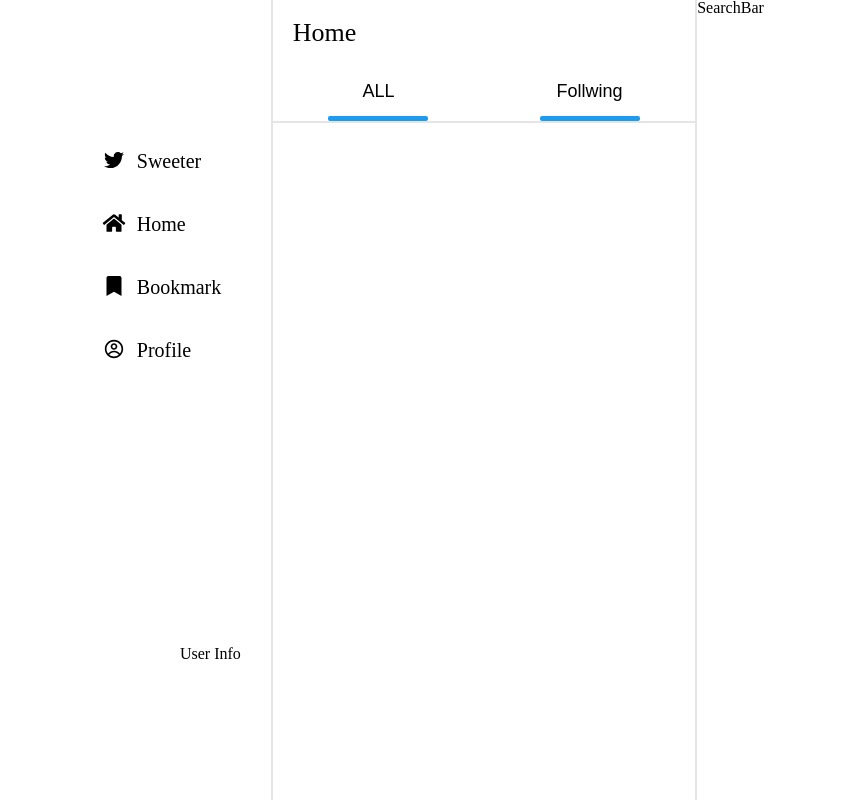
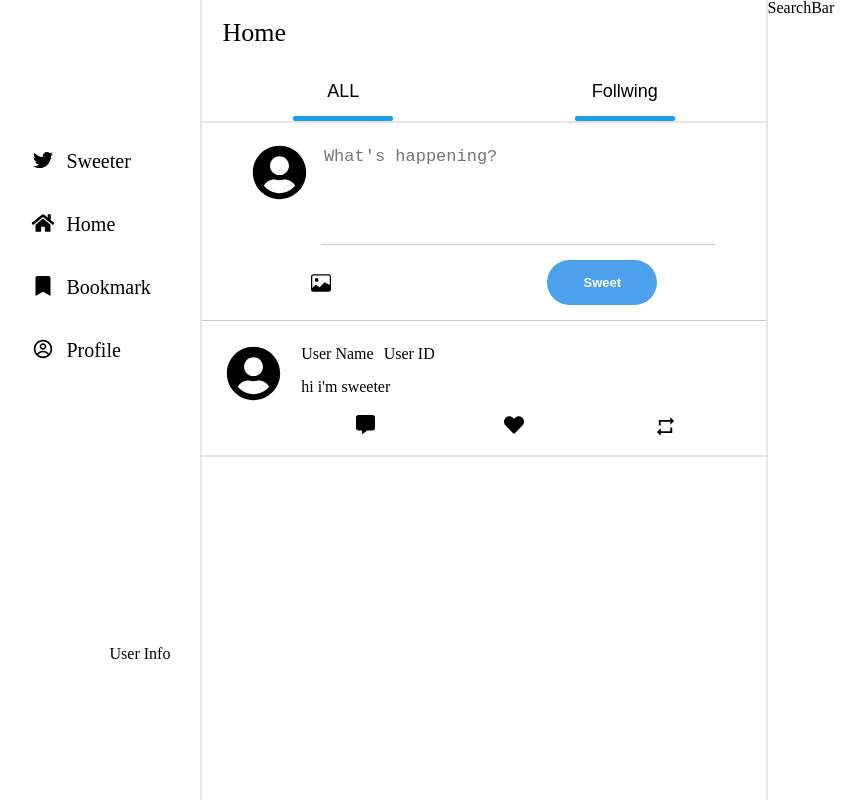
Before and after one commit to Vegeterian-LEE/Sweetter_FE, a React (Create React App) app: page / in a window 1280 px wide. Shown: the whole page, without its empty margins (156-1022 px from the left). Built offline with nearby package versions, Linux system fonts and the light colour scheme.

Commit message:
Design: Post Components 추가

```diff
--- a/src/components/Layout/PostLayout.jsx
+++ b/src/components/Layout/PostLayout.jsx
@@ -2,11 +2,15 @@ import React from "react";
 import styled from "styled-components";
 
 import PostLayoutNavbar from "./PostLayoutNavbar";
+import SweetPosting from "../SweetPosting";
+import Post from "../Post";
 
 const PostLayout = () => {
   return (
     <PostLayoutContainer>
       <PostLayoutNavbar></PostLayoutNavbar>
+      <SweetPosting></SweetPosting>
+      <Post></Post>
     </PostLayoutContainer>
   );
 };
--- a/src/components/Layout/PostLayoutNavbar.jsx
+++ b/src/components/Layout/PostLayoutNavbar.jsx
@@ -22,7 +22,9 @@ const PostLayoutNavbar = () => {
 };
 
 const NavBar = styled.div`
-  width: 33vw;
+  position: fixed;
+  width: 44vw;
+  margin-right: 56vw;
   border-bottom: 2px solid rgba(0, 0, 0, 0.1);
   background-color: rgba(255, 255, 255, 0.5);
 `;
--- a/src/components/Layout/SearchBar.jsx
+++ b/src/components/Layout/SearchBar.jsx
@@ -6,7 +6,7 @@ const SearchBar = () => {
 };
 
 const SearchBarContainer = styled.div`
-  width: 33vw;
+  width: 28vw;
 `;
 
 export default SearchBar;
--- a/src/components/Layout/SideBar.jsx
+++ b/src/components/Layout/SideBar.jsx
@@ -35,7 +35,7 @@ const SideBar = () => {
 };
 
 const SideBarLayoutContainer = styled.div`
-  width: 33vw;
+  width: 28vw;
   height: 100vh;
   display: flex;
   flex-direction: column;
--- a/src/components/Post.jsx
+++ b/src/components/Post.jsx
@@ -1,7 +1,76 @@
 import React from "react";
+import styled from "styled-components";
+
+import { FaUserCircle, FaCommentAlt, FaHeart } from "react-icons/fa";
+import { IoMdRepeat } from "react-icons/io";
 
 const Post = () => {
-  return <div>Post</div>;
+  return (
+    <>
+      <PostContainer>
+        <PostWrapper>
+          <UserImage>
+            <FaUserCircle size={55} />
+          </UserImage>
+
+          <PostContentsWrapper>
+            <UserInfo>
+              <h2>User Name</h2>
+              <h2>User ID</h2>
+            </UserInfo>
+            <PostContents>hi i'm sweeter</PostContents>
+            <PostButtonWrapper>
+              <FaCommentAlt size={19} />
+              <FaHeart size={20} />
+              <IoMdRepeat size={23} />
+            </PostButtonWrapper>
+          </PostContentsWrapper>
+        </PostWrapper>
+      </PostContainer>
+    </>
+  );
 };
 
+const PostContainer = styled.div`
+  display: flex;
+  flex-direction: column;
+  justify-content: center;
+  width: 44vw;
+  margin-top: 15px;
+
+  padding-bottom: 17px;
+  border-bottom: 2px solid rgba(0, 0, 0, 0.1);
+`;
+
+const PostWrapper = styled.div`
+  display: flex;
+  justify-content: center;
+  margin-top: 10px;
+`;
+
+const UserImage = styled.div``;
+
+const UserInfo = styled.div`
+  display: flex;
+  h2 {
+    margin-left: 10px;
+  }
+`;
+
+const PostContentsWrapper = styled.div`
+  width: 80%;
+  margin-left: 10px;
+`;
+
+const PostContents = styled.p`
+  margin-top: 17px;
+  margin-left: 10px;
+`;
+
+const PostButtonWrapper = styled.div`
+  display: flex;
+  justify-content: space-around;
+  margin-top: 20px;
+`;
+
 export default Post;
--- /dev/null
+++ b/src/components/SweetPosting.jsx
@@ -0,0 +1,63 @@
+import React from "react";
+import styled from "styled-components";
+
+import Button from "./elements/Button";
+
+import { FaUserCircle } from "react-icons/fa";
+import { BsImage } from "react-icons/bs";
+
+const SweetPosting = () => {
+  return (
+    <>
+      <SweetPostingContainer>
+        <InputWrapper>
+          <UserImage>
+            <FaUserCircle size={55} />
+          </UserImage>
+          <SweetInput placeholder="What's happening?"></SweetInput>
+        </InputWrapper>
+        <SubmitWrapper>
+          <BsImage size={20} />
+          <Button wh="s">Sweet</Button>
+        </SubmitWrapper>
+      </SweetPostingContainer>
+    </>
+  );
+};
+
+const SweetPostingContainer = styled.div`
+  display: flex;
+  flex-direction: column;
+  justify-content: center;
+  margin-top: 135px;
+  width: 44vw;
+`;
+
+const InputWrapper = styled.div`
+  display: flex;
+  justify-content: center;
+  margin-top: 10px;
+`;
+
+const UserImage = styled.div`
+  margin-right: 15px;
+`;
+
+const SweetInput = styled.textarea`
+  width: 70%;
+  height: 100px;
+  font-size: 17px;
+  resize: none;
+  border-bottom: 1px solid rgba(0, 0, 0, 0.2);
+`;
+
+const SubmitWrapper = styled.div`
+  display: flex;
+  align-items: center;
+  justify-content: space-around;
+  margin-top: 15px;
+  padding-bottom: 15px;
+  border-bottom: 1px solid rgba(0, 0, 0, 0.2); ;
+`;
+
+export default SweetPosting;
--- a/src/style/Reset.jsx
+++ b/src/style/Reset.jsx
@@ -52,6 +52,10 @@ const Reset = createGlobalStyle`
     background-color: white;
     border: none;
   }
+  input, textarea {
+    outline: none;
+    border: none;
+  }
 `;
 
 export default Reset;
```
